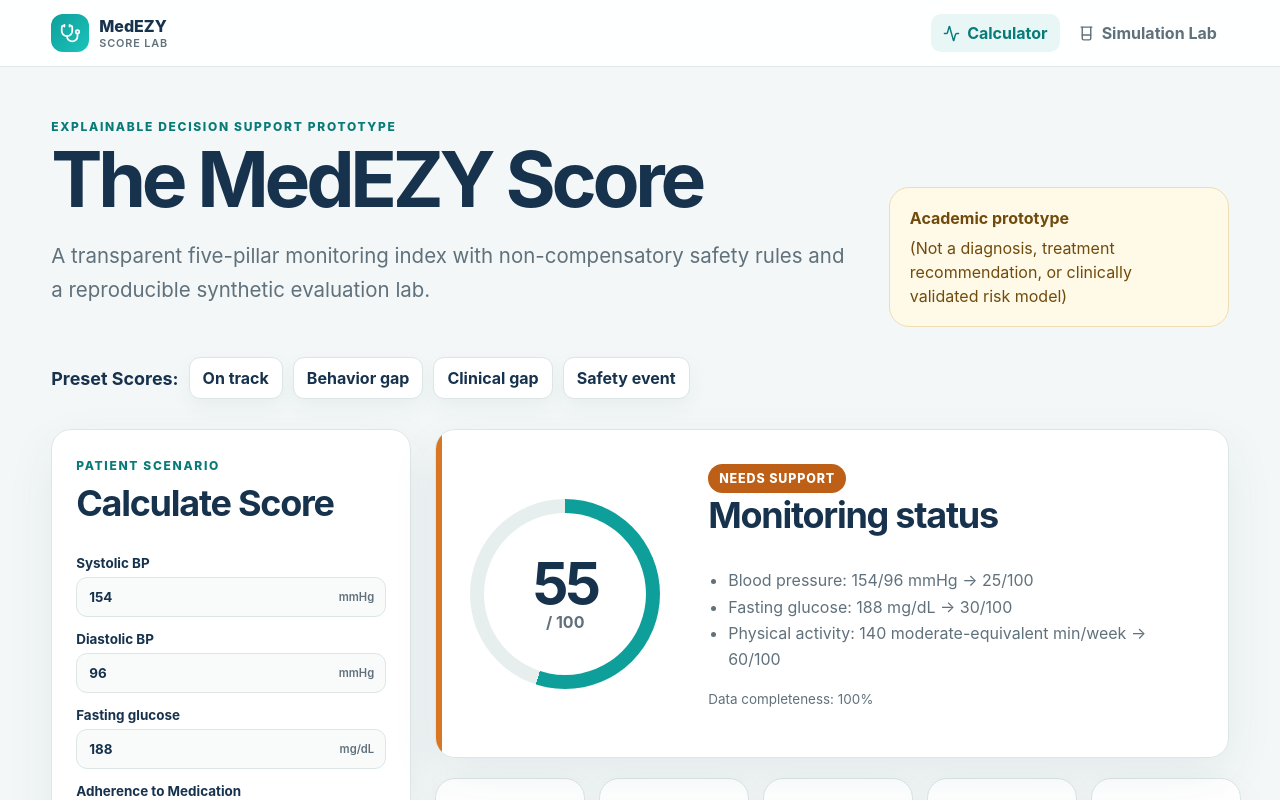
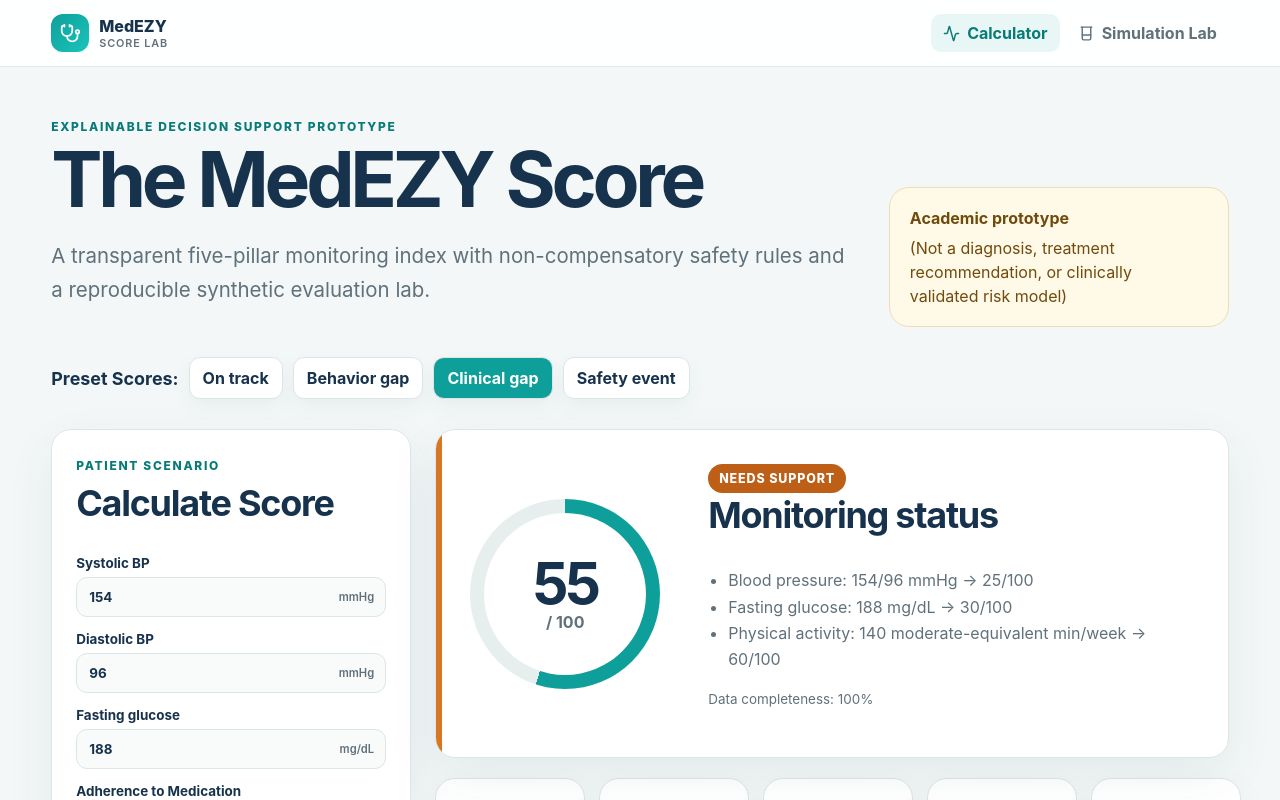
Before and after one commit to LA1709/bma5278-medEZY, a React (Vite) app: page / in a window 1280 px wide. Shown: the top 800 px of the page. Built offline with nearby package versions, Linux system fonts and the light colour scheme.

Commit message:
Added selected preset styling

```diff
--- a/src/App.tsx
+++ b/src/App.tsx
@@ -1,6 +1,6 @@
 import { useMemo, useState, type ChangeEvent } from 'react';
 import { Activity, Beaker, BookOpen, ShieldCheck, Stethoscope } from 'lucide-react';
-import { Methodology } from './components/Methodology';
+// import { Methodology } from './components/Methodology';
 import { PillarCard } from './components/PillarCard';
 import { ScoreGauge } from './components/ScoreGauge';
 import { SimulationLab } from './components/SimulationLab';
@@ -89,6 +89,7 @@
   ];
 
 function Calculator() {
+  const [preset, setPreset] = useState<string>('Clinical gap');
   const [input, setInput] = useState<ScoreInputs>(scenarios['Clinical gap']);
   const calculation = useMemo(() => {
     try {
@@ -131,11 +132,14 @@
       </div>
 
       <div className="scenario-row">
-      <h3>Preset Scores:</h3>
+        <h3>Preset Scores:</h3>
         {Object.entries(scenarios).map(([name, values]) => (
-          <button key={name} className="scenario-button" onClick={() => setInput(values)}>
-            {name}
-          </button>
+          <button key={name} className={
+            `scenario-button${preset === name ? " selected" : ""}`
+          } onClick={() => {
+            setPreset(name);
+            setInput(values);
+          }}> {name} </button>
         ))}
       </div>
 
--- a/src/styles.css
+++ b/src/styles.css
@@ -271,10 +271,17 @@
   font-weight: 700;
   box-shadow: 0 8px 20px rgba(20, 70, 80, 0.05);
 }
-.scenario-button:hover {
+.scenario-button:not(.selected):hover {
   border-color: var(--teal);
   color: var(--teal-dark);
   transform: translateY(-1px);
+}
+.scenario-button.selected {
+  background: var(--teal);
+  color: white;
+}
+.scenario-button.selected:hover {
+  cursor: auto;
 }
 
 .calculator-layout {
```
